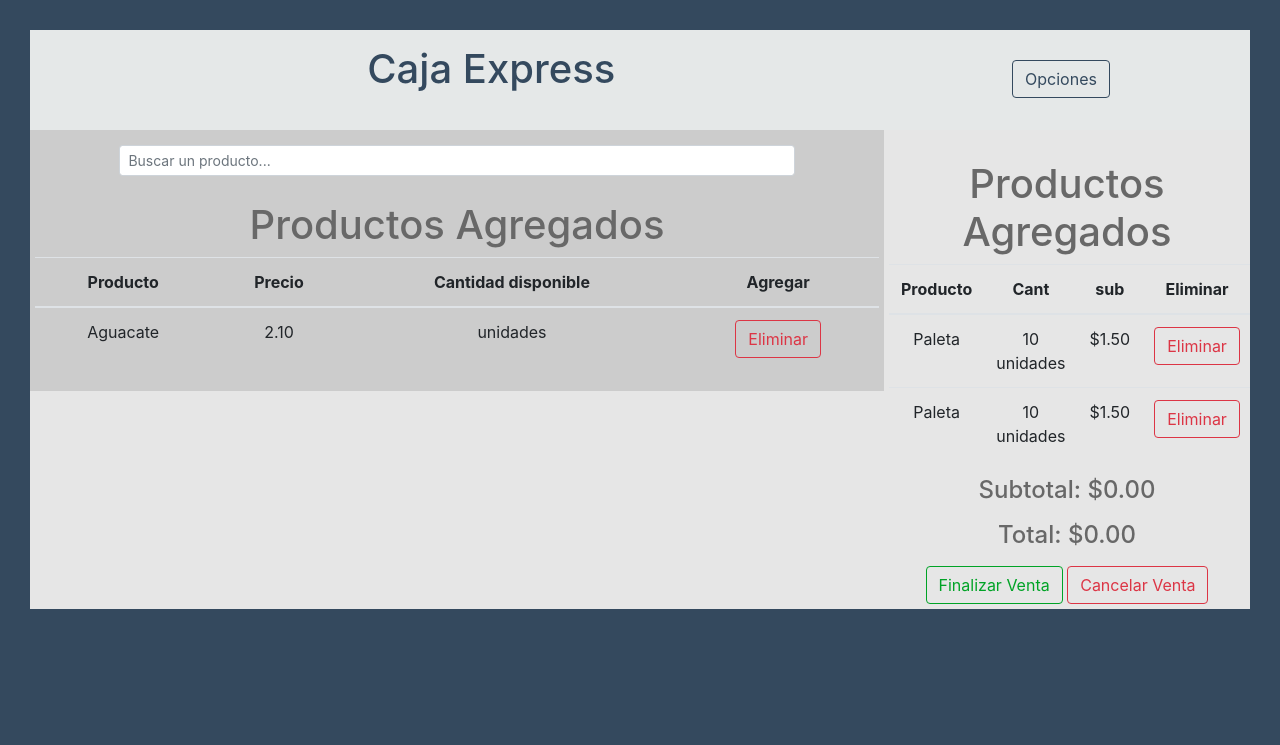
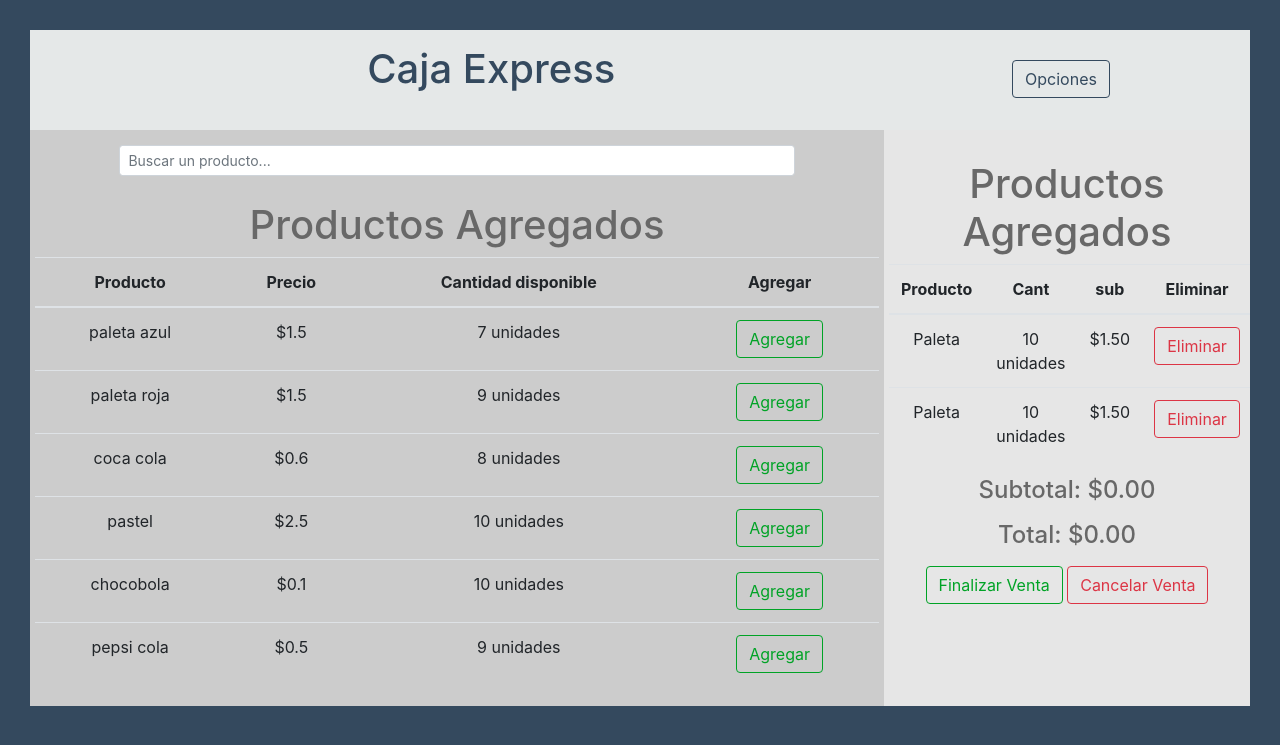
Before and after one commit to moondev-sv/PaletasGrandSitemaLocal, a PHP site: page / in a window 1280 px wide. Shown: the top 745 px of the page. Run offline with PHP 8.4, Linux system fonts and the light colour scheme; data comes from the database, SQL or seed files in the repository; data that the repository does not hold is empty.

Commit message:
subiendo cosas

```diff
--- a/Core/DB.php
+++ b/Core/DB.php
@@ -2,7 +2,7 @@
 define("BD_HOST","localhost");
 define("BD_USER","root");
 define("BD_PASS","");
-define("BD_NAME","cajaexpress_v2");
+define("BD_NAME","cajaexpress_v3");
 /*define("BD_HOST","localhost");
 define("BD_USER","root");
 define("BD_PASS","mysql");
--- a/busquedaProd.php
+++ b/busquedaProd.php
@@ -1,5 +1,14 @@
 <?php
+    @session_start();
     require_once 'Core/DB.php';
+    $_SESSION['ventaActual'] = 0;
+
+    if (isset($_POST['cargarProductos'])) {
+        $connection = new BaseDatos();
+        $result = $connection->ejecutar("SELECT * FROM producto;");
+
+        $_SESSION['ventaActual'] = ($result != 0) ? $result : 0;
+    }
 
     if (isset($_POST['producto'])) {
         $prod = $_POST['producto'];
@@ -10,9 +19,9 @@
 
         if ($result != 0) {
             for ($i=0; $i < count($result); $i++) {
-                $html .= "<tr><td>" . $result[$i]['nom_producto'] . "</td><td>" . $result[$i]['pre_producto'] . "</td><td>" . $result[$i]['cant'] . " unidades</td><td>
-                <button type='button' class='btn btn-outline-danger Cancel Outline Object'
-                data-toggle='modal' data-target='#delModal' value='" . $result[$i]['id_producto'] . "'>Eliminar</button></td></tr>";
+                $html .= "<tr><td>" . $result[$i]['nom_producto'] . "</td><td>$" . $result[$i]['precio_producto'] . "</td><td>" . $result[$i]['cant_producto'] . " unidades</td><td>
+                <button type='button' class='btn btn-outline-success Accept Outline Object'
+                data-toggle='modal' data-target='#aggModal' value='" . $result[$i]['idproducto'] . "'>Agregar</button></td></tr>";
             }
 
             echo $html;
--- a/index.php
+++ b/index.php
@@ -1,4 +1,6 @@
 <?php
+    @session_start();
+
     include_once 'Core/Variables.php';
     include_once 'Core/DB.php';
 ?>
@@ -146,14 +148,14 @@
 
                     <div class="form-check" style="margin: 5px;">
                         <label class="form-check-label" for="radio1">
-                            <input type="radio" class="form-check-input" id="radio1" name="optradio" value="option1"
+                            <input type="radio" class="form-check-input" id="radio1" name="optradio" value="4"
                                 checked>Efectivo
                         </label>
                     </div>
                     <div class="form-check" style="margin: 5px;">
                         <label class="form-check-label" for="radio2">
                             <input type="radio" class="form-check-input" id="radio2" name="optradio"
-                                value="option2">Tarjeta de cr&eacute;dito
+                                value="5">Tarjeta de cr&eacute;dito
                         </label>
                     </div>
 
```
Also changed, not shown: prueba.php (added, +20 -0 lines).
